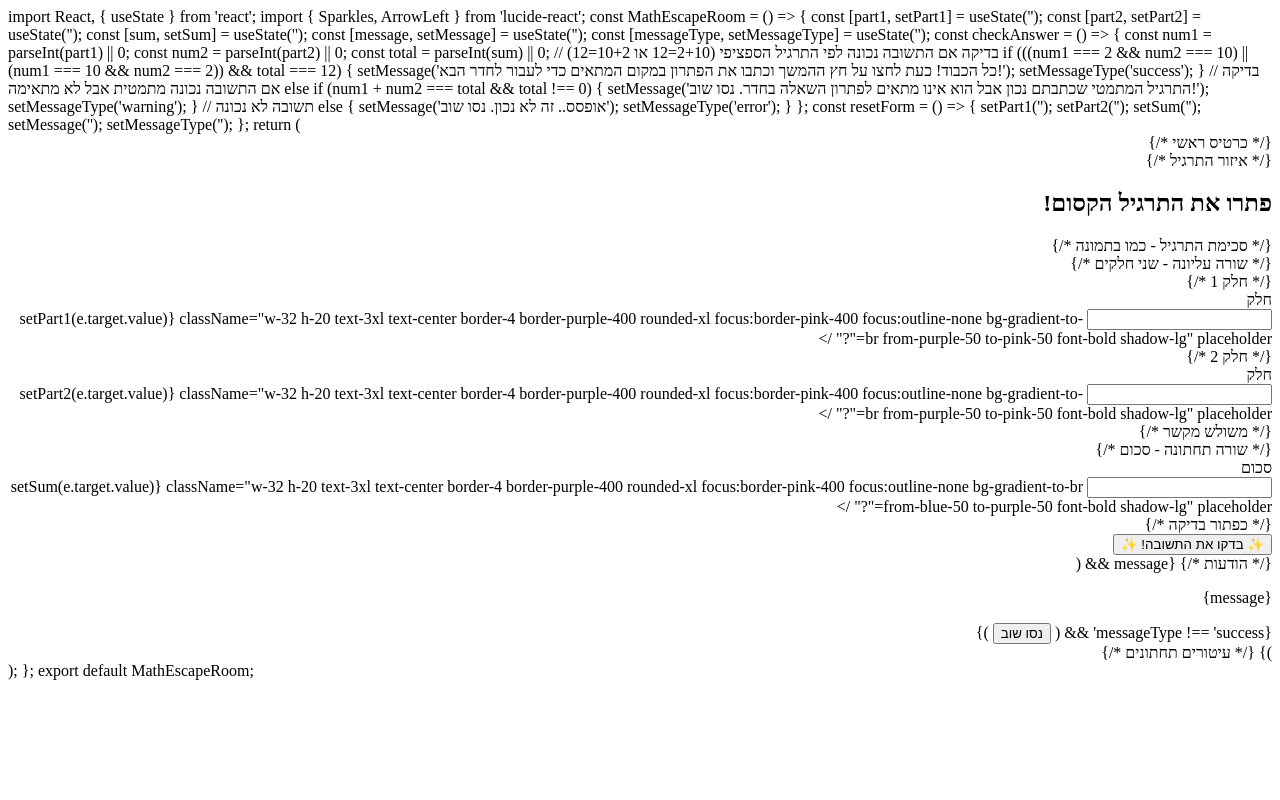
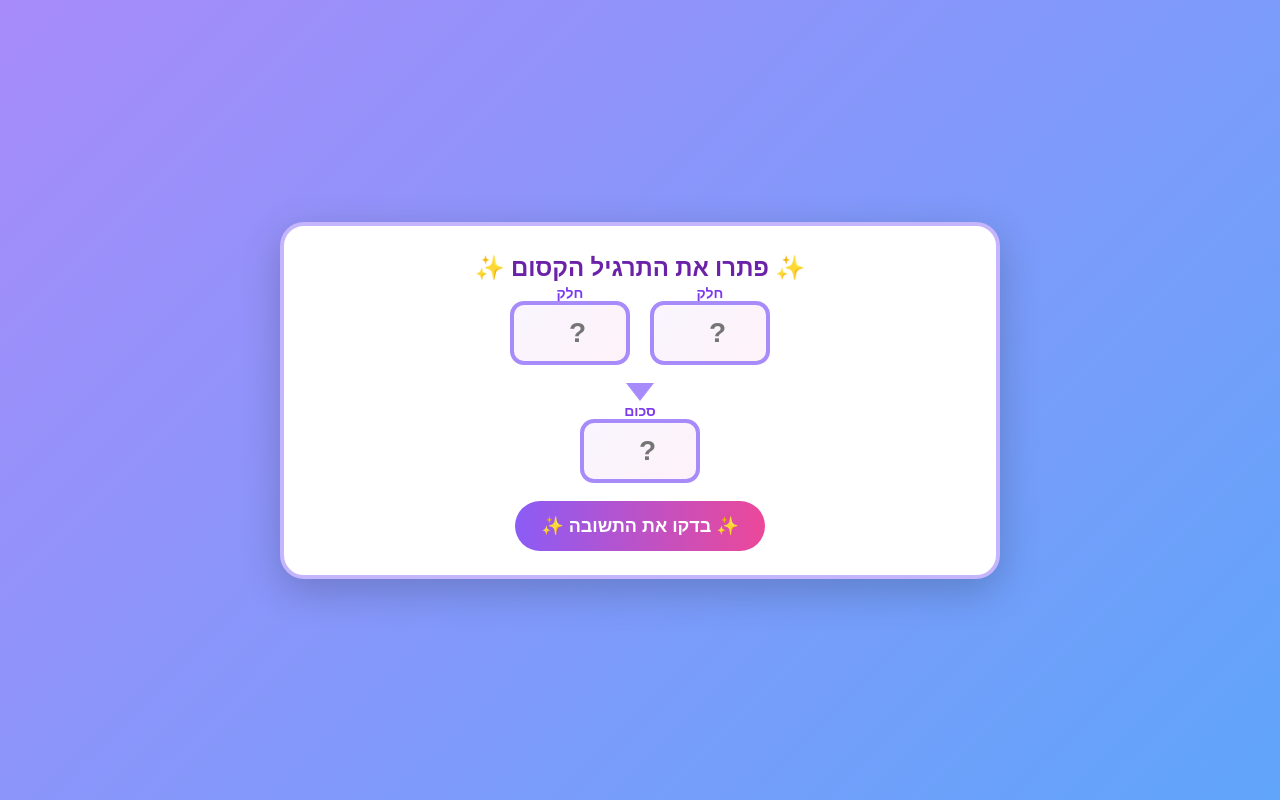
Before and after one commit to Inbal5980/claude-math-escapedrink, a plain HTML site: page index.html in a window 1280 px wide. Drawn offline with Linux system fonts and the light colour scheme.

Commit message:
Update index.html

```diff
--- a/index.html
+++ b/index.html
@@ -1,153 +1,88 @@
-import React, { useState } from 'react';
-import { Sparkles, ArrowLeft } from 'lucide-react';
+<!DOCTYPE html>
+<html dir="rtl" lang="he">
+<head>
+  <meta charset="UTF-8" />
+  <meta name="viewport" content="width=device-width, initial-scale=1" />
+  <title>פתרו את התרגיל הקסום</title>
+  <style>
+    *{margin:0;padding:0;box-sizing:border-box}
+    body{font-family:system-ui,Arial;min-height:100vh;display:flex;align-items:center;justify-content:center;background:linear-gradient(135deg,#a78bfa,#60a5fa)}
+    .card{width:min(92vw,720px);background:#fff;border-radius:24px;padding:24px 28px;box-shadow:0 12px 40px rgba(0,0,0,.2);border:4px solid #c4b5fd}
+    h2{display:flex;gap:10px;align-items:center;justify-content:center;color:#6b21a8;margin-bottom:16px}
+    .row{display:flex;gap:20px;justify-content:center;margin:18px 0}
+    .cell{position:relative}
+    .label{position:absolute;top:-18px;left:0;right:0;text-align:center;color:#7c3aed;font-weight:700;font-size:14px}
+    input{width:120px;height:64px;border:4px solid #a78bfa;border-radius:14px;text-align:center;font-size:28px;font-weight:800;background:linear-gradient(135deg,#faf5ff,#fdf2f8);outline:none}
+    .tri{width:0;height:0;border-left:14px solid transparent;border-right:14px solid transparent;border-top:18px solid #a78bfa;margin:6px auto}
+    .btn{display:block;margin:10px auto 0;background:linear-gradient(90deg,#8b5cf6,#ec4899);color:#fff;border:none;border-radius:999px;padding:14px 26px;font-weight:800;font-size:18px;cursor:pointer}
+    .msg{margin-top:16px;padding:16px;border-radius:16px;text-align:center;font-weight:700;border:4px solid transparent;display:none}
+    .success{background:#dcfce7;border-color:#34d399;color:#065f46;display:block}
+    .warn{background:#fef9c3;border-color:#facc15;color:#854d0e;display:block}
+    .error{background:#fee2e2;border-color:#f87171;color:#7f1d1d;display:block}
+    .reset{margin-top:10px;background:#fff;border:2px solid #ddd;color:#111;padding:10px 18px;border-radius:999px;font-weight:700}
+  </style>
+</head>
+<body>
+  <div class="card">
+    <h2>✨ פתרו את התרגיל הקסום ✨</h2>
 
-const MathEscapeRoom = () => {
-  const [part1, setPart1] = useState('');
-  const [part2, setPart2] = useState('');
-  const [sum, setSum] = useState('');
-  const [message, setMessage] = useState('');
-  const [messageType, setMessageType] = useState('');
-
-  const checkAnswer = () => {
-    const num1 = parseInt(part1) || 0;
-    const num2 = parseInt(part2) || 0;
-    const total = parseInt(sum) || 0;
-
-    // בדיקה אם התשובה נכונה לפי התרגיל הספציפי (2+10=12 או 10+2=12)
-    if (((num1 === 2 && num2 === 10) || (num1 === 10 && num2 === 2)) && total === 12) {
-      setMessage('כל הכבוד! כעת לחצו על חץ ההמשך וכתבו את הפתרון במקום המתאים כדי לעבור לחדר הבא!');
-      setMessageType('success');
-    }
-    // בדיקה אם התשובה נכונה מתמטית אבל לא מתאימה
-    else if (num1 + num2 === total && total !== 0) {
-      setMessage('התרגיל המתמטי שכתבתם נכון אבל הוא אינו מתאים לפתרון השאלה בחדר. נסו שוב!');
-      setMessageType('warning');
-    }
-    // תשובה לא נכונה
-    else {
-      setMessage('אופסס.. זה לא נכון. נסו שוב');
-      setMessageType('error');
-    }
-  };
-
-  const resetForm = () => {
-    setPart1('');
-    setPart2('');
-    setSum('');
-    setMessage('');
-    setMessageType('');
-  };
-
-  return (
-    <div dir="rtl" className="min-h-screen bg-gradient-to-br from-purple-400 via-pink-300 to-blue-300 p-8 flex items-center justify-center">
-      <div className="max-w-2xl w-full">
-        {/* כרטיס ראשי */}
-        <div className="bg-white/90 backdrop-blur-sm rounded-3xl shadow-2xl p-8 border-4 border-purple-400">
-
-          {/* איזור התרגיל */}
-          <div className="mb-8">
-            <div className="flex items-center justify-center gap-4 mb-6">
-              <Sparkles className="text-yellow-400 animate-pulse" size={32} />
-              <h2 className="text-2xl font-bold text-purple-600">פתרו את התרגיל הקסום!</h2>
-              <Sparkles className="text-yellow-400 animate-pulse" size={32} />
+    <div class="row">
+      <div class="cell">
+        <div class="label">חלק</div>
+        <input id="part1" type="number" placeholder="?" />
       </div>
-
-            {/* סכימת התרגיל - כמו בתמונה */}
-            <div className="flex flex-col items-center gap-6 mb-8">
-              {/* שורה עליונה - שני חלקים */}
-              <div className="flex items-center justify-center gap-8">
-                {/* חלק 1 */}
-                <div className="relative">
-                  <div className="absolute -top-8 right-0 left-0 text-center">
-                    <label className="text-purple-600 font-bold text-sm">חלק</label>
-                  </div>
-                  <input
-                    type="number"
-                    value={part1}
-                    onChange={(e) => setPart1(e.target.value)}
-                    className="w-32 h-20 text-3xl text-center border-4 border-purple-400 rounded-xl focus:border-pink-400 focus:outline-none bg-gradient-to-br from-purple-50 to-pink-50 font-bold shadow-lg"
-                    placeholder="?"
-                  />
-                </div>
-
-                {/* חלק 2 */}
-                <div className="relative">
-                  <div className="absolute -top-8 right-0 left-0 text-center">
-                    <label className="text-purple-600 font-bold text-sm">חלק</label>
-                  </div>
-                  <input
-                    type="number"
-                    value={part2}
-                    onChange={(e) => setPart2(e.target.value)}
-                    className="w-32 h-20 text-3xl text-center border-4 border-purple-400 rounded-xl focus:border-pink-400 focus:outline-none bg-gradient-to-br from-purple-50 to-pink-50 font-bold shadow-lg"
-                    placeholder="?"
-                  />
+      <div class="cell">
+        <div class="label">חלק</div>
+        <input id="part2" type="number" placeholder="?" />
       </div>
     </div>
 
-              {/* משולש מקשר */}
-              <div className="flex flex-col items-center">
-                <div className="w-0 h-0 border-l-[15px] border-l-transparent border-r-[15px] border-r-transparent border-t-[20px] border-t-purple-400"></div>
-              </div>
+    <div class="tri"></div>
 
-              {/* שורה תחתונה - סכום */}
-              <div className="relative">
-                <div className="absolute -top-8 right-0 left-0 text-center">
-                  <label className="text-purple-600 font-bold text-sm">סכום</label>
-                </div>
-                <input
-                  type="number"
-                  value={sum}
-                  onChange={(e) => setSum(e.target.value)}
-                  className="w-32 h-20 text-3xl text-center border-4 border-purple-400 rounded-xl focus:border-pink-400 focus:outline-none bg-gradient-to-br from-blue-50 to-purple-50 font-bold shadow-lg"
-                  placeholder="?"
-                />
+    <div class="row">
+      <div class="cell">
+        <div class="label">סכום</div>
+        <input id="sum" type="number" placeholder="?" />
       </div>
     </div>
 
-            {/* כפתור בדיקה */}
-            <div className="flex justify-center">
-              <button
-                onClick={checkAnswer}
-                className="bg-gradient-to-r from-purple-500 to-pink-500 text-white px-8 py-4 rounded-full font-bold text-xl shadow-lg hover:shadow-xl transform hover:scale-105 transition-all duration-200 border-2 border-white"
-              >
-                ✨ בדקו את התשובה! ✨
-              </button>
-            </div>
+    <button id="check" class="btn">✨ בדקו את התשובה ✨</button>
+
+    <div id="message" class="msg"></div>
   </div>
 
-          {/* הודעות */}
-          {message && (
-            <div className={`p-6 rounded-2xl mb-4 text-center font-bold text-lg border-4 ${
-              messageType === 'success'
-                ? 'bg-green-100 border-green-400 text-green-800'
-                : messageType === 'warning'
-                ? 'bg-yellow-100 border-yellow-400 text-yellow-800'
-                : 'bg-red-100 border-red-400 text-red-800'
-            }`}>
-              <p className="leading-relaxed">{message}</p>
-              {messageType !== 'success' && (
-                <button
-                  onClick={resetForm}
-                  className="mt-4 bg-white px-6 py-2 rounded-full font-bold shadow-md hover:shadow-lg transform hover:scale-105 transition-all duration-200"
-                >
-                  נסו שוב
-                </button>
-              )}
-            </div>
-          )}
+  <script>
+    const $ = (id) => document.getElementById(id);
+    function show(kind, text){
+      const m = $('message');
+      m.className = 'msg ' + kind;
+      m.innerHTML = text;
+      m.style.display = 'block';
+      if(kind !== 'success'){
+        if(!document.getElementById('reset')){
+          const b = document.createElement('button');
+          b.id = 'reset'; b.className='reset'; b.textContent='נסו שוב';
+          b.onclick = () => { ['part1','part2','sum'].forEach(i=>$(i).value=''); m.style.display='none'; b.remove(); };
+          m.appendChild(document.createElement('br'));
+          m.appendChild(b);
+        }
+      } else {
+        const r = document.getElementById('reset'); if(r) r.remove();
+      }
+    }
+    $('check').addEventListener('click', () => {
+      const n1 = parseInt(($('part1').value||'').trim())||0;
+      const n2 = parseInt(($('part2').value||'').trim())||0;
+      const total = parseInt(($('sum').value||'').trim())||0;
 
-          {/* עיטורים תחתונים */}
-          <div className="flex justify-center gap-4 mt-6">
-            <Sparkles className="text-pink-400" size={24} />
-            <Sparkles className="text-purple-400" size={24} />
-            <Sparkles className="text-blue-400" size={24} />
-            <Sparkles className="text-yellow-400" size={24} />
-          </div>
-        </div>
-      </div>
-    </div>
-  );
-};
-
-export default MathEscapeRoom;
+      if(((n1===2 && n2===10)||(n1===10 && n2===2)) && total===12){
+        show('success','כל הכבוד! כעת לחצו על חץ ההמשך וכתבו את הפתרון במקום המתאים כדי לעבור לחדר הבא!');
+      } else if(n1 && n2 && total && n1+n2===total){
+        show('warn','התרגיל המתמטי שכתבתם נכון אבל הוא אינו מתאים לפתרון השאלה בחדר. נסו שוב!');
+      } else {
+        show('error','אופסס.. זה לא נכון. נסו שוב');
+      }
+    });
+  </script>
+</body>
+</html>
```
Lines whose indentation alone changed are shown as unchanged.
